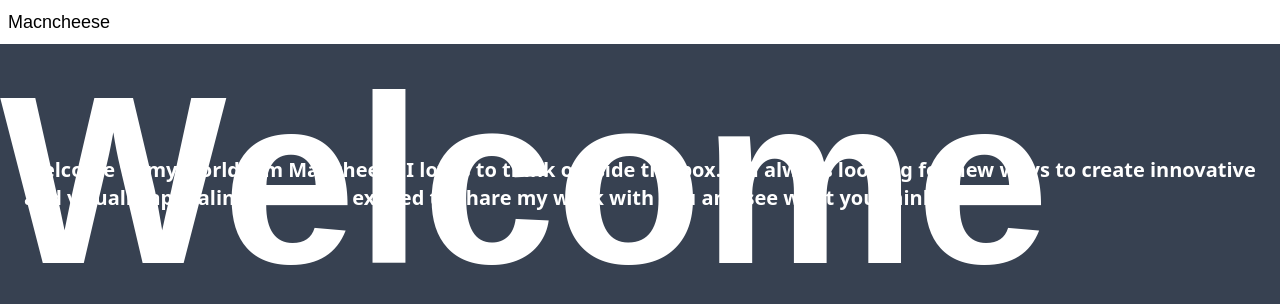
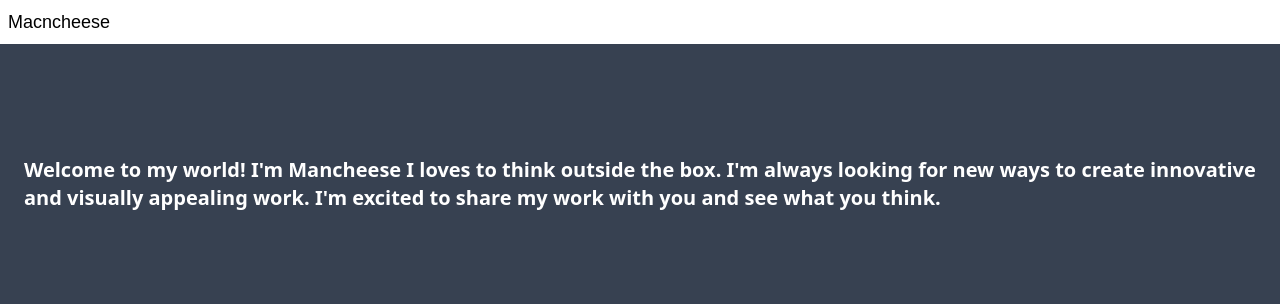
Before and after one commit to MacncheeseK/Portfolio-Website, a React (Vite) app: page / in a window 1280 px wide. Shown: the top 304 px of the page. Built offline with nearby package versions, Linux system fonts and the light colour scheme; a web font is replaced by a local one.

Commit message:
trying to get scrolling text

```diff
--- a/src/components/Hero.tsx
+++ b/src/components/Hero.tsx
@@ -1,13 +1,6 @@
-'use client'
-import{ useScroll, useTransform, motion} from 'framer-motion'
-import { useRef } from 'react';
-
+import Scrolling from "./Scrolling";
 
 export const Hero = () => {
-  const ref= useRef<HTMLSpanElement>(null);
-  const { scrollYProgress } = useScroll({target:ref});
-  const scrollProgress = useTransform(scrollYProgress,[0,1],[0,-5600],)
-
   return (
     <div className="bg-gray-700 h-[5000px]">
       <header className="min-h-[10vh] flex justify-center items-center z-10 p-6 py-28">
@@ -18,14 +11,8 @@ export const Hero = () => {
           think.
         </h1>
       </header>
-      <div className=" fixed top-0 ">
-        <motion.span
-          ref={ref}
-          className="font-Yapari font-bold  text-white text-[15rem] "
-          style={{ x:scrollProgress}}
-        >
-          Welcome
-        </motion.span>
+      <div className="">
+        <Scrolling />
       </div>
     </div>
   );
--- /dev/null
+++ b/src/components/Scrolling.tsx
@@ -0,0 +1,23 @@
+'use strict';
+import { useScroll, useTransform, motion, useMotionValue} from 'framer-motion';
+import { useRef } from 'react';
+
+const Scrolling = () => {
+  const ref = useRef<HTMLElement>(null);
+  const x= useMotionValue(0);
+  const { scrollYProgress } = useScroll({ target: ref });
+  const scrollProgress = useTransform(scrollYProgress, [0, 1], [0, -5600]);
+
+  return (
+    <motion.h1
+
+      animate={{ x: -2000 }}
+      transition={{ duration: 10, yoyo: Infinity}}
+      className="font-Yapari font-bold  text-white text-[15rem] whitespace-nowrap "
+
+    >
+      Welcome
+    </motion.h1>
+  );
+};
+export default Scrolling;
```
